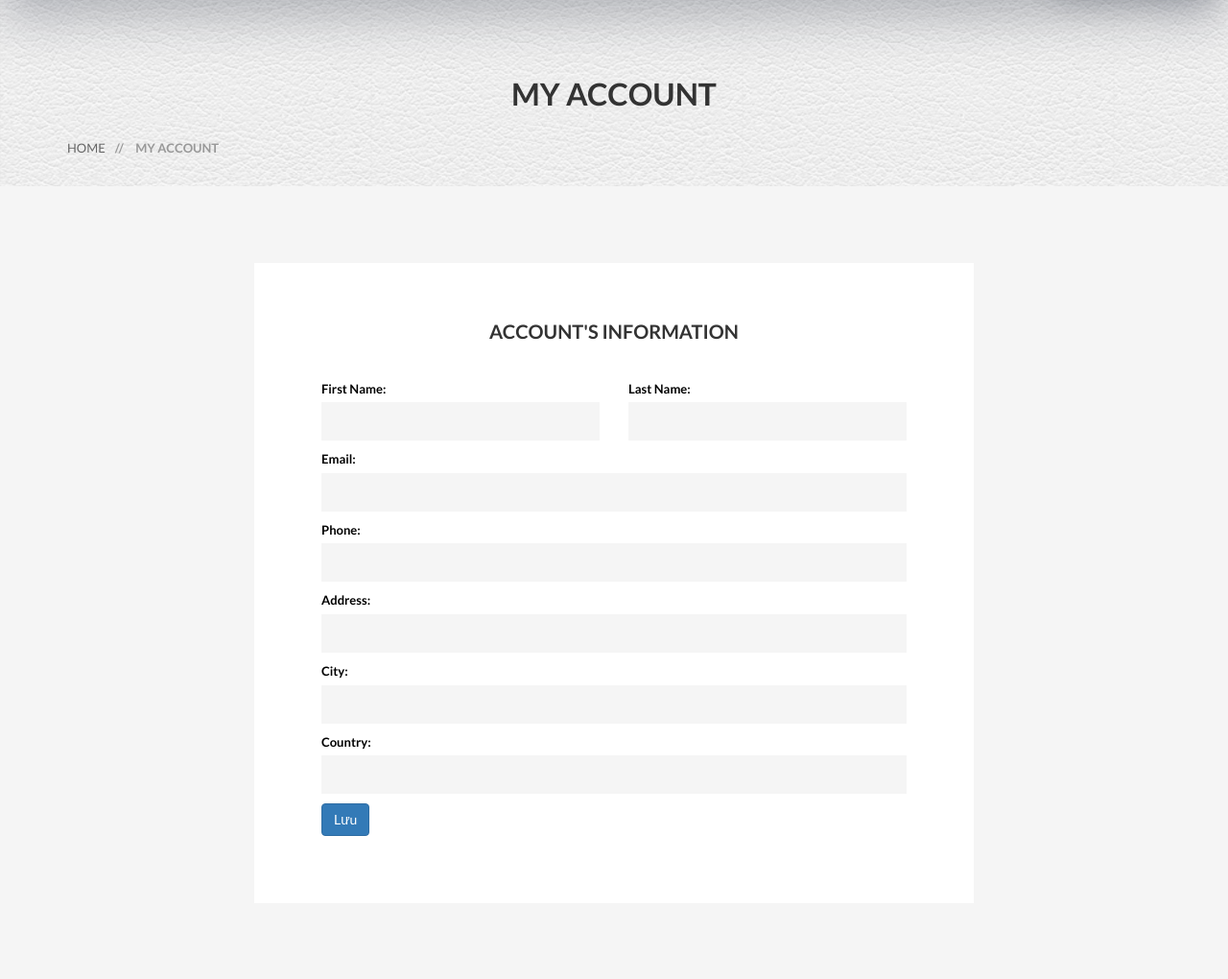
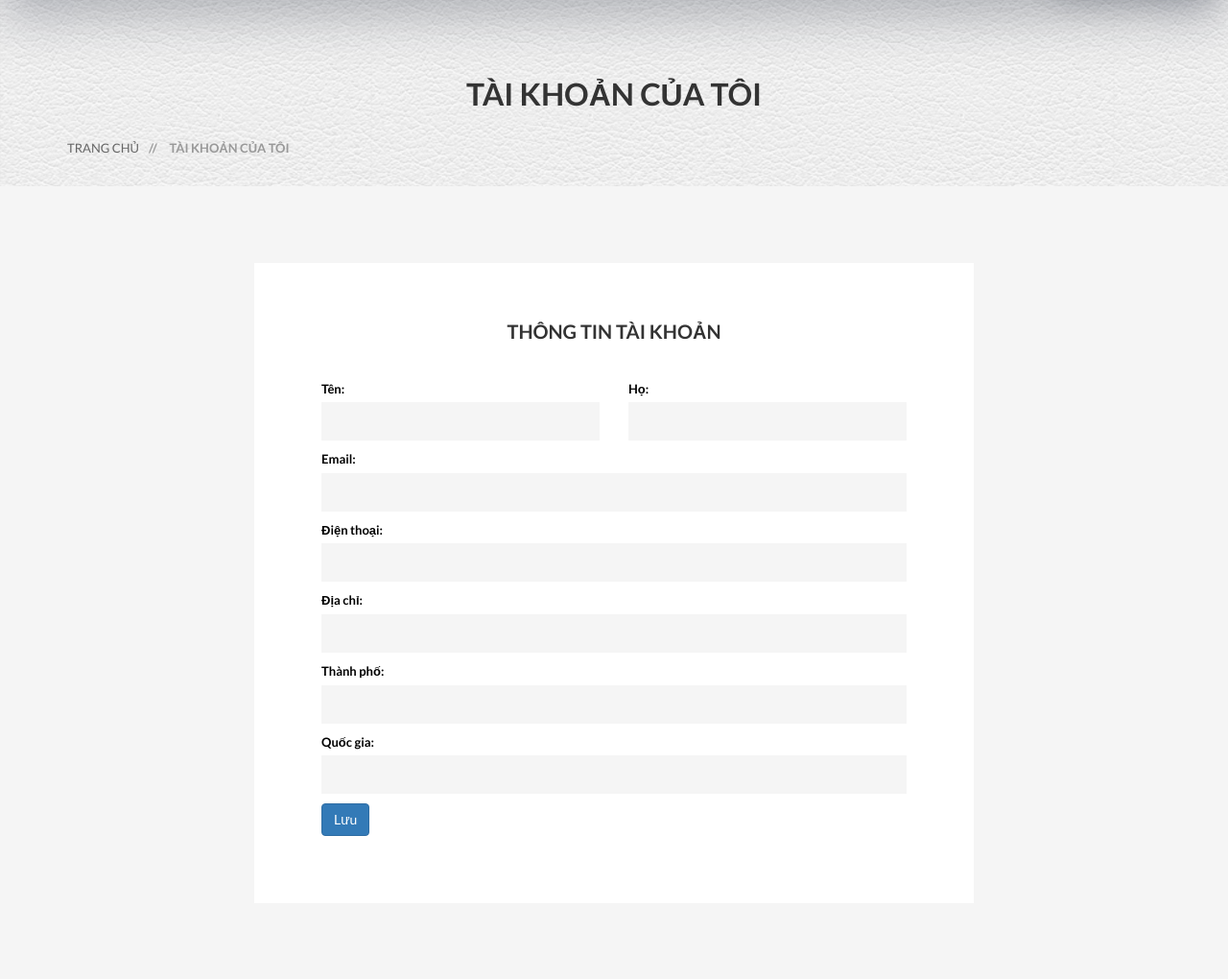
Before and after one commit to Nguyen-The-Anh77/sport_shop, a PHP site: template views/page/my-account.php in a window 1280 px wide. Shown: the part 239-1259 px from the top of the page at 96% size. Run offline with PHP 8.4, Linux system fonts and the light colour scheme; the template is opened without the code that fills it, so the values that code supplies are empty.

Commit message:
Chuyển tiếng anh sang tiếng việt

```diff
--- a/views/page/my-account.php
+++ b/views/page/my-account.php
@@ -11,10 +11,10 @@
 				<div class="row">
 					<div class="col-xs-12">
 						<div class="pages-title-text text-center">
-							<h2>My Account</h2>
+							<h2>Tài khoản của tôi</h2>
 							<ul class="text-left">
-								<li><a href="?mod=page&act=home">Home </a></li>
-								<li><span> // </span>My Account</li>
+								<li><a href="?mod=page&act=home">Trang chủ </a></li>
+								<li><span> // </span>Tài khoản của tôi</li>
 							</ul>
 						</div>
 					</div>
@@ -30,7 +30,7 @@
 					<div class="col-xs-12 col-sm-8">
 						<div class="padding60">
 							<div class="log-title" align="center">
-								<h3><strong>Account's Information</strong></h3>
+								<h3><strong>Thông tin tài khoản</strong></h3>
 							</div>
 							<div class="prament-area main-input">
 								<ul class="panel-group" id="accordion">
@@ -41,25 +41,25 @@
 													<form action="?mod=login&act=edit" method="post" style="color: black">
 														<div class="row">
 															<div class="col-md-6" >
-																<label>First Name:</label>
+																<label>Tên:</label>
 																<input style="color: black" type="text" name="firstName" value="<?php if(isset($_SESSION['customer']['contactFirstName'])) echo $_SESSION['customer']['contactFirstName'];
 											else if(isset($_SESSION['admin']['name'])) echo $_SESSION['admin']['firstName'];?>" />
 															</div>
 															<div class="col-md-6">
-																<label>Last Name:</label>
+															<label>Họ:</label>
 																<input style="color: black" type="text" name="lastName" value="<?php if(isset($_SESSION['customer']['contactLastName'])) echo $_SESSION['customer']['contactLastName'];
 											else if(isset($_SESSION['admin']['name'])) echo $_SESSION['admin']['lastName'];?>" />
 															</div>
 														</div>
 															<label>Email:</label>
 															<input style="color: black" type="email" name="email" value="<?php if(isset($_SESSION['customer']['email'])) echo $_SESSION['customer']['email']; ?>"/>
-															<label>Phone:</label>
+													<label>Điện thoại:</label>
 															<input style="color: black" type="text" name="phone" value="<?php if(isset($_SESSION['customer']['phone'])) echo $_SESSION['customer']['phone']; ?>"/>
-															<label>Address:</label>
+													<label>Địa chỉ:</label>
 															<input style="color: black" type="text" name="address" value="<?php if(isset($_SESSION['customer']['addressLine1'])) echo $_SESSION['customer']['addressLine1'] ?> "/>
-															<label>City:</label>
+													<label>Thành phố:</label>
 															<input style="color: black" type="text" name="city" value="<?php if(isset($_SESSION['customer']['city'])) echo $_SESSION['customer']['city'] ?> "/>
-															<label>Country:</label>
+													<label>Quốc gia:</label>
 															<input style="color: black" type="text" name="country" value="<?php if(isset($_SESSION['customer']['country'])) echo $_SESSION['customer']['country'] ?> "/>
 														<button type="submit" class="btn btn-primary">Lưu</button>
 													</form>
```
